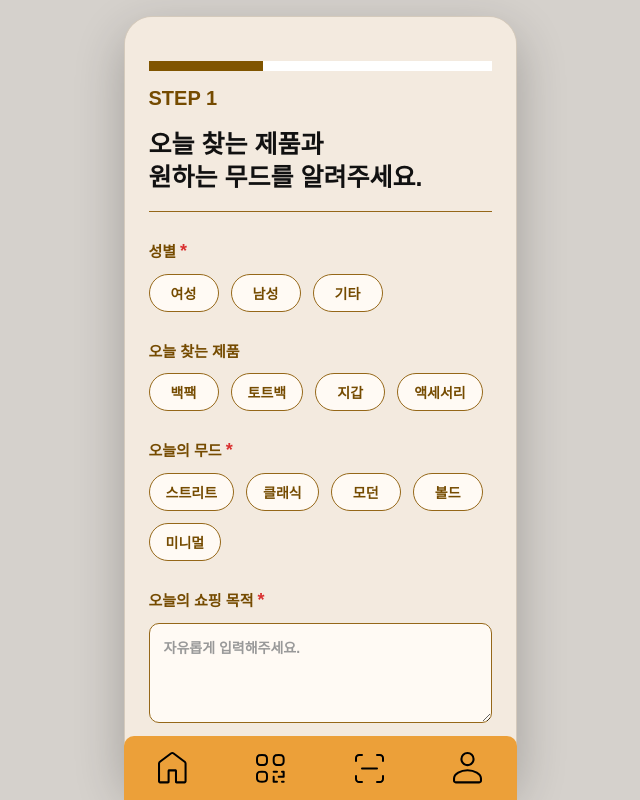
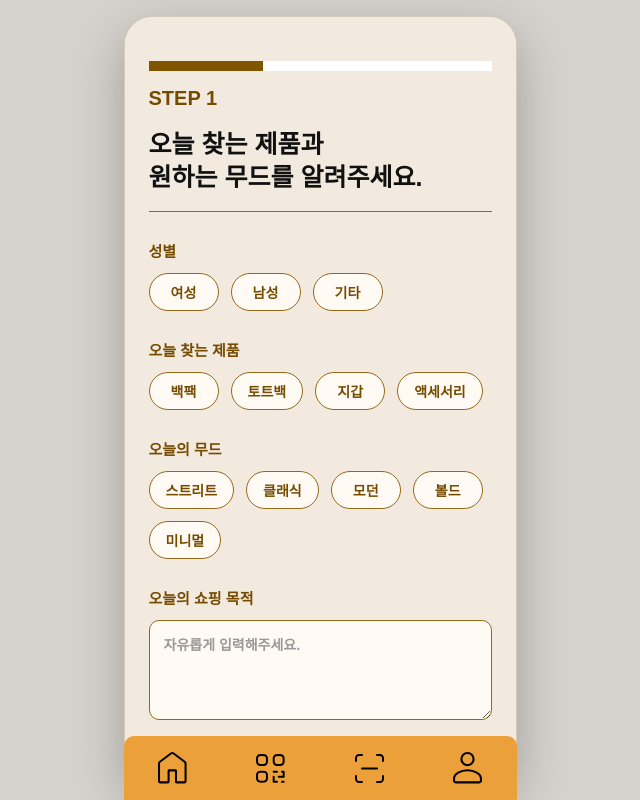
Before and after one commit to WalktoWall/FRONTEND, a React (Vite) app: page /visit-card in a window 1280 px wide. Shown: the whole page, without its empty margins (320-960 px from the left). Built offline with nearby package versions, Linux system fonts and the light colour scheme; no server answers; a web font is replaced by a local one.

Commit message:
fix: require single selections in visit card

```diff
--- a/src/pages/VisitCard/css/VisitCard.css
+++ b/src/pages/VisitCard/css/VisitCard.css
@@ -240,13 +240,6 @@
   cursor: not-allowed;
 }
 
-.visit-required-star {
-  margin-left: 4px;
-
-  color: #d92f2f;
-  font-size: 18px;
-  font-weight: 800;
-}
 /* Step 1 */
 
 .visit-step-two .visit-step-label {
--- a/src/pages/VisitCard/jsx/VisitCardStep1.jsx
+++ b/src/pages/VisitCard/jsx/VisitCardStep1.jsx
@@ -22,16 +22,12 @@ function VisitCardStep1({
     });
   };
 
-  const toggleArrayValue = (field, value) => {
+  const selectSingleArrayValue = (field, value) => {
     const currentValues = visitCardData[field];
     const isSelected = currentValues.includes(value);
 
-    const nextValues = isSelected
-      ? currentValues.filter((item) => item !== value)
-      : [...currentValues, value];
-
     updateVisitCardData({
-      [field]: nextValues,
+      [field]: isSelected ? [] : [value],
     });
   };
 
@@ -49,6 +45,7 @@ function VisitCardStep1({
 
   const canMoveToNext =
     Boolean(visitCardData.gender) &&
+    visitCardData.products.length > 0 &&
     visitCardData.moods.length > 0 &&
     visitCardData.shoppingPurpose.trim().length > 0;
 
@@ -77,12 +74,7 @@ function VisitCardStep1({
       <div className="visit-divider" />
 
       <section className="visit-choice-section">
-        <h2 className="visit-choice-title">
-          성별
-          <span className="visit-required-star" aria-label="필수 입력">
-            *
-          </span>
-        </h2>
+        <h2 className="visit-choice-title">성별</h2>
 
         <div className="visit-chip-list">
           {GENDER_OPTIONS.map((gender) => {
@@ -120,7 +112,7 @@ function VisitCardStep1({
                   isSelected ? "is-selected" : ""
                 }`}
                 aria-pressed={isSelected}
-                onClick={() => toggleArrayValue("products", product)}
+                onClick={() => selectSingleArrayValue("products", product)}
               >
                 {product}
               </button>
@@ -130,12 +122,7 @@ function VisitCardStep1({
       </section>
 
       <section className="visit-choice-section">
-        <h2 className="visit-choice-title">
-          오늘의 무드
-          <span className="visit-required-star" aria-label="필수 입력">
-            *
-          </span>
-        </h2>
+        <h2 className="visit-choice-title">오늘의 무드</h2>
 
         <div className="visit-chip-list">
           {MOOD_OPTIONS.map((mood) => {
@@ -149,7 +136,7 @@ function VisitCardStep1({
                   isSelected ? "is-selected" : ""
                 }`}
                 aria-pressed={isSelected}
-                onClick={() => toggleArrayValue("moods", mood)}
+                onClick={() => selectSingleArrayValue("moods", mood)}
               >
                 {mood}
               </button>
@@ -161,9 +148,6 @@ function VisitCardStep1({
       <section className="visit-choice-section">
         <label className="visit-choice-title" htmlFor="shopping-purpose">
           오늘의 쇼핑 목적
-          <span className="visit-required-star" aria-label="필수 입력">
-            *
-          </span>
         </label>
 
         <textarea
```
Also changed, not shown: src/pages/ExperienceOnline/css/TagScan.css (line endings or trailing spaces).
